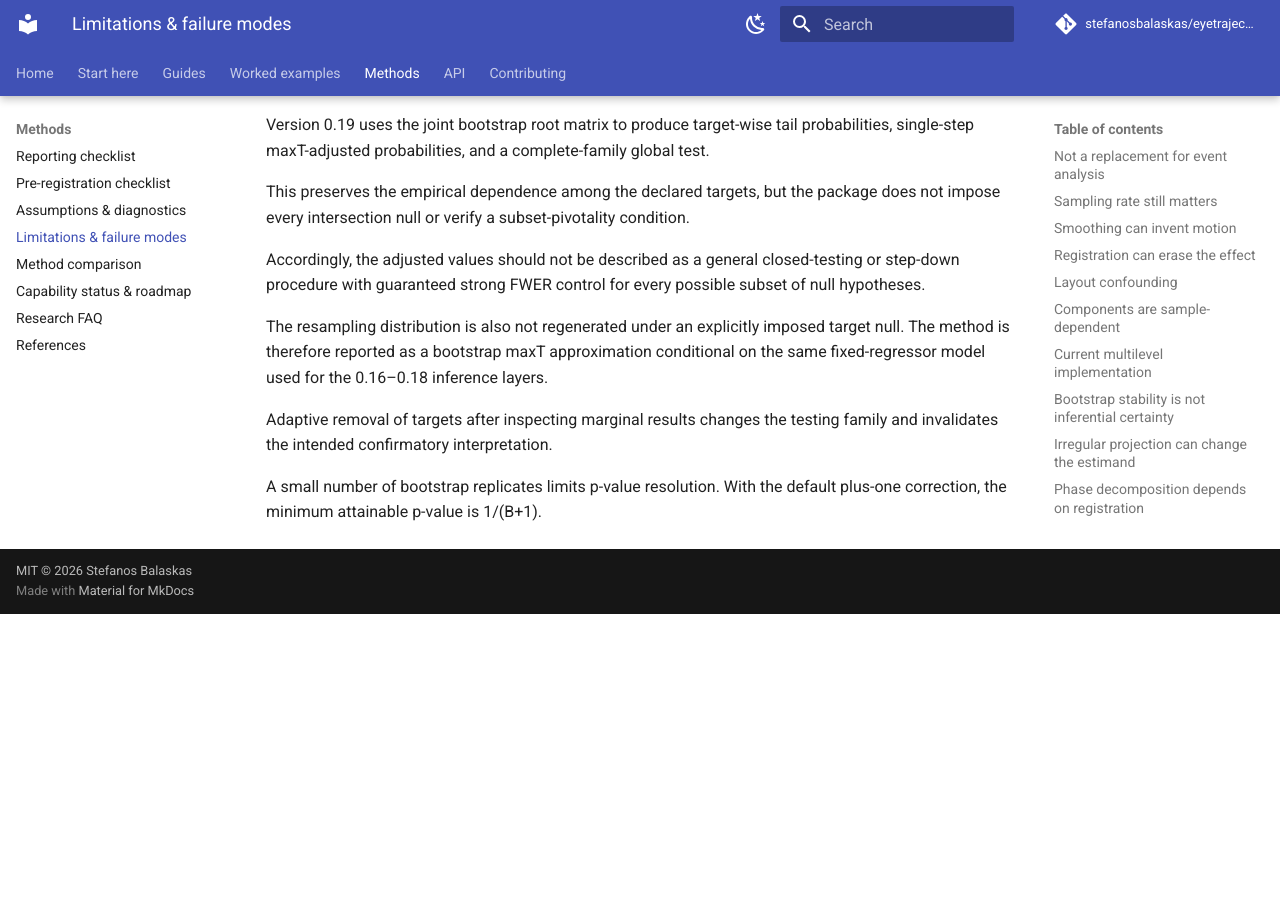
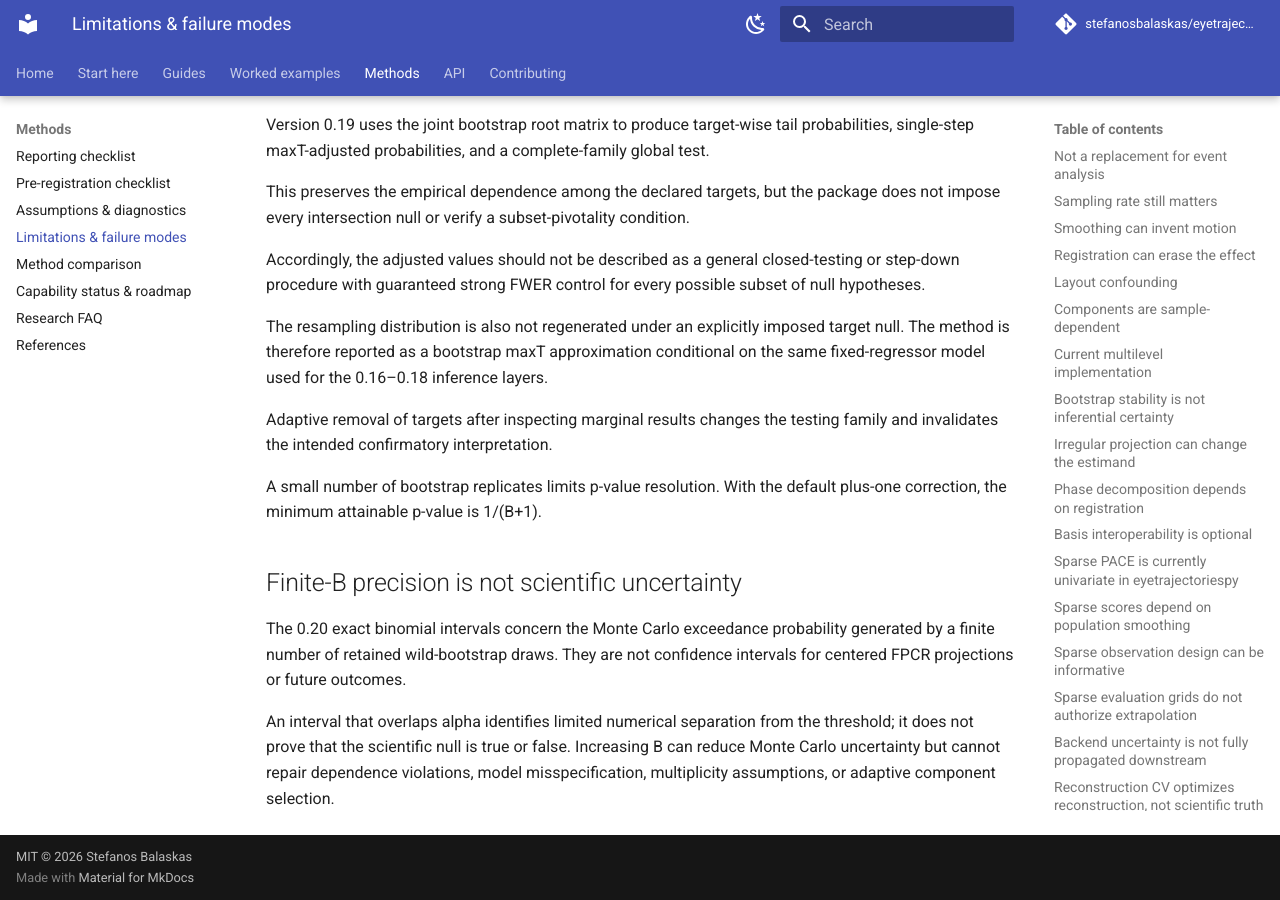
Before and after one commit to stefanosbalaskas/eyetrajectoriespy, an MkDocs documentation site: the page built from docs/methods/limitations.md, in a window 1280 px wide and 900 px high, scrolled down 14528 px. Built offline with MkDocs 1.6.1 and Material for MkDocs 9.7.7, drawn with Linux system fonts in a browser that asks for light colours; comment, search, counter and statistics services are not loaded; before the commit the page ends 15142 px from its top, so only the background shows below that.

Commit message:
Add 0.20 precision limitations

```diff
--- a/docs/methods/limitations.md
+++ b/docs/methods/limitations.md
@@ -409,3 +409,10 @@
 Adaptive removal of targets after inspecting marginal results changes the testing family and invalidates the intended confirmatory interpretation.
 
 A small number of bootstrap replicates limits p-value resolution. With the default plus-one correction, the minimum attainable p-value is 1/(B+1).
+
+
+## Finite-B precision is not scientific uncertainty
+
+The 0.20 exact binomial intervals concern the Monte Carlo exceedance probability generated by a finite number of retained wild-bootstrap draws. They are not confidence intervals for centered FPCR projections or future outcomes.
+
+An interval that overlaps alpha identifies limited numerical separation from the threshold; it does not prove that the scientific null is true or false. Increasing B can reduce Monte Carlo uncertainty but cannot repair dependence violations, model misspecification, multiplicity assumptions, or adaptive component selection.
```
